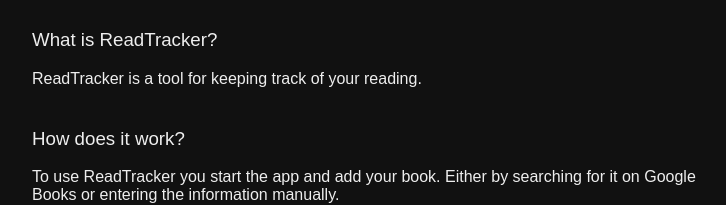
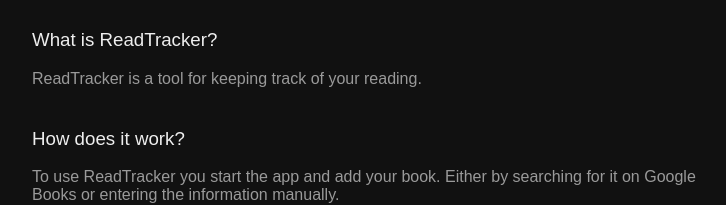
Before and after one commit to christoffer/readtracker-web, a plain HTML site: page public/index.html in a window 1280 px wide. Shown: the part 605-810 px from the top of the page, without its empty margins (268-994 px from the left). Drawn offline with Linux system fonts and the light colour scheme; a web font is replaced by a local one.

Commit message:
Tone down answer text

```diff
--- a/public/index.html
+++ b/public/index.html
@@ -89,6 +89,10 @@
       margin: 40px auto;
       display: block;
       width: 172px;
+    }
+
+    .answer {
+      color: #9a9a9a;
     }
 
     body {
```
